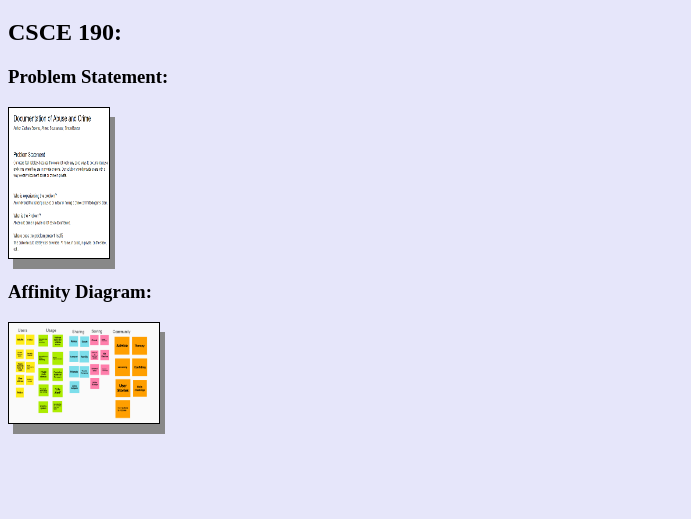
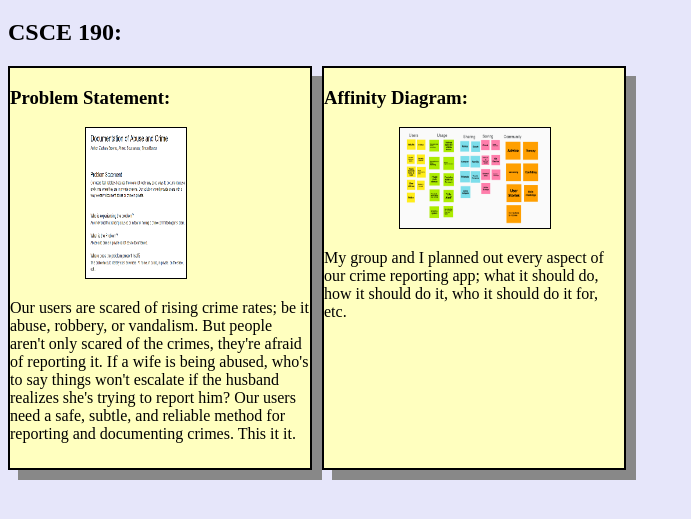
Before and after one commit to shbenzer/shbenzer.github.io, a plain HTML site: page index.html in a window 1280 px wide. Shown: the part 61-580 px from the top of the page, without its empty margins (0-691 px from the left). Drawn offline with Linux system fonts and the light colour scheme.

Commit message:
Affinity Diagram - final

```diff
--- a/index.html
+++ b/index.html
@@ -3,25 +3,24 @@
 
 <head>
     <title>Simon Benzer</title>
-    <style>
-        #pdf {
-            border: 1px black solid;
-            box-shadow: 5px 10px #888888;
-        }
-
-        body {
-            background-color: lavender;
-        }
-    </style>
+    <link rel="stylesheet" href="styles.css">
 </head>
 
 <body></body>
 <h1>Simon Benzer's Github Website</h1>
 <h2>CSCE 190:</h2>
-<h3>Problem Statement:</h3>
-<a href="Files/Problem-Statement_1.pdf"><img id='pdf' src="Images/Problem-Statement.png" width="100" height="150"></a>
-<h3>Affinity Diagram:</h3>
-<a href="Files/Affinity-Diagram.pdf"><img id='pdf' src="Images/Affinity-Diagram.png" width="150" height="100"></a>
+<div id='work'>
+    <h3>Problem Statement:</h3>
+    <a href="Files/Problem-Statement_1.pdf"><img id='pdf' class="1" src="Images/Problem-Statement.png" width="100" height="150"></a>
+    <p>Our users are scared of rising crime rates; be it abuse, robbery, or vandalism. But people aren't only scared of the crimes, they're afraid of reporting it. If a wife is being abused, who's to say things won't escalate if the husband realizes she's
+        trying to report him? Our users need a safe, subtle, and reliable method for reporting and documenting crimes. This it it.</p>
+</div>
+<div id='work'>
+    <h3>Affinity Diagram:</h3>
+    <a href="Files/Affinity-Diagram.pdf"><img id='pdf' class="2" src="Images/Affinity-Diagram.png" width="150" height="100"></a>
+    <p>My group and I planned out every aspect of our crime reporting app; what it should do, how it should do it, who it should do it for, etc.</p>
+</div>
+
 </body>
 
 </html>
--- /dev/null
+++ b/styles.css
@@ -0,0 +1,19 @@
+#pdf {
+    border: 1px black solid;
+    //box-shadow: 5px 10px #888888;
+    margin-left: 25%;
+}
+
+#work {
+    border: 2px black solid;
+    box-shadow: 10px 10px #888888;
+    height: 400px;
+    width: 300px;
+    margin-right: 10px;
+    float: left;
+    background-color: #FFFFBF;
+}
+
+body {
+    background-color: lavender;
+}
```
